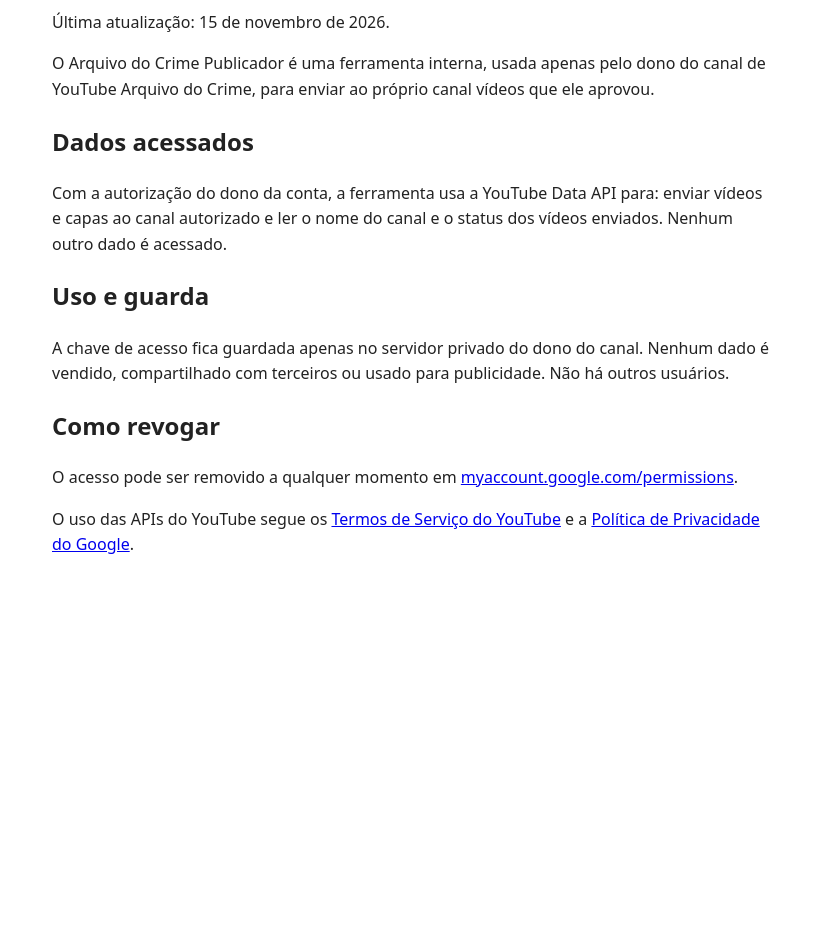
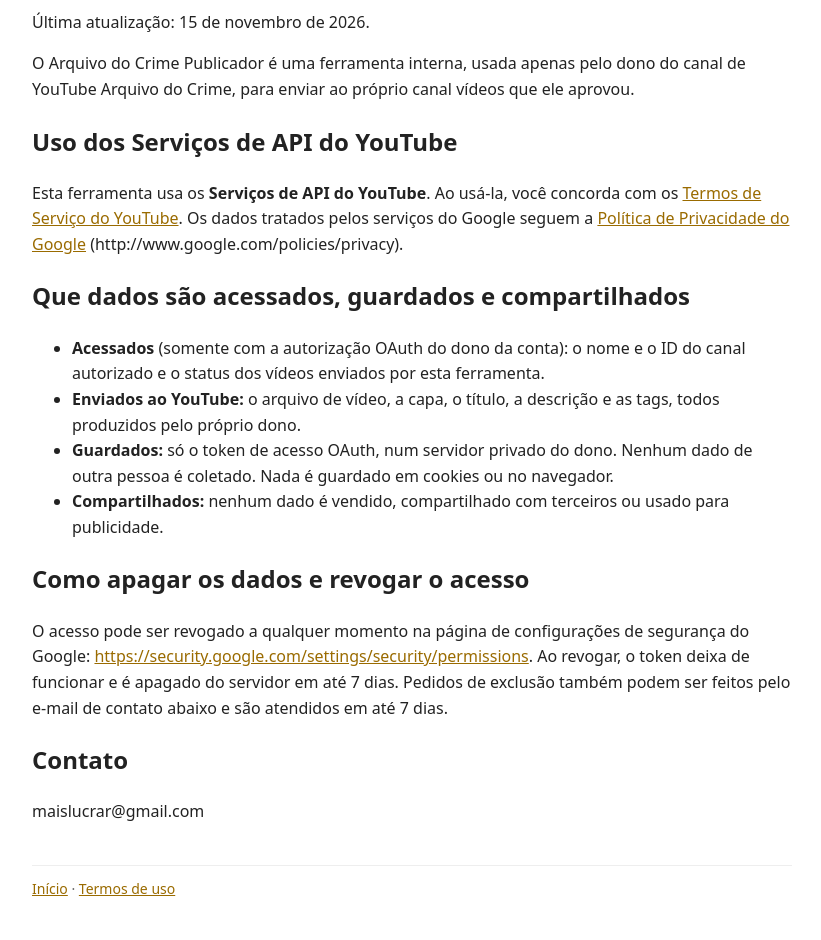
Before and after one commit to MARCOSMEDINAp/arquivo-do-crime, a plain HTML site: page privacidade.html in a window 1280 px wide. Shown: the part 154-1094 px from the top of the page, without its empty margins (228-1049 px from the left). Before the commit the page ends 800 px from the top, so only its background shows below. Drawn offline with Linux system fonts and the light colour scheme.

Commit message:
Política no padrão dos Serviços de API do YouTube

```diff
--- a/privacidade.html
+++ b/privacidade.html
@@ -1,13 +1,19 @@
-<!doctype html><html lang="pt-BR"><head><meta charset="utf-8"><meta name="viewport" content="width=device-width,initial-scale=1"><title>Política de privacidade</title>
-<style>body{font-family:system-ui,sans-serif;max-width:720px;margin:40px auto;padding:0 16px;line-height:1.6;color:#222}</style></head><body>
+<!doctype html><html lang="pt-BR"><head><meta charset="utf-8"><meta name="viewport" content="width=device-width,initial-scale=1"><title>Política de privacidade</title><style>body{font-family:system-ui,sans-serif;max-width:760px;margin:40px auto;padding:0 16px;line-height:1.6;color:#222}a{color:#9a6b00}.yt{display:inline-block;margin-top:8px;padding:6px 12px;border:1px solid #ccc;border-radius:6px;font-size:14px;color:#444}footer{margin-top:40px;font-size:14px;color:#666;border-top:1px solid #eee;padding-top:12px}</style></head><body>
 <h1>Política de privacidade · Arquivo do Crime Publicador</h1>
 <p>Última atualização: 15 de novembro de 2026.</p>
 <p>O Arquivo do Crime Publicador é uma ferramenta interna, usada apenas pelo dono do canal de YouTube Arquivo do Crime, para enviar ao próprio canal vídeos que ele aprovou.</p>
-<h2>Dados acessados</h2>
-<p>Com a autorização do dono da conta, a ferramenta usa a YouTube Data API para: enviar vídeos e capas ao canal autorizado e ler o nome do canal e o status dos vídeos enviados. Nenhum outro dado é acessado.</p>
-<h2>Uso e guarda</h2>
-<p>A chave de acesso fica guardada apenas no servidor privado do dono do canal. Nenhum dado é vendido, compartilhado com terceiros ou usado para publicidade. Não há outros usuários.</p>
-<h2>Como revogar</h2>
-<p>O acesso pode ser removido a qualquer momento em <a href="https://myaccount.google.com/permissions">myaccount.google.com/permissions</a>.</p>
-<p>O uso das APIs do YouTube segue os <a href="https://www.youtube.com/t/terms">Termos de Serviço do YouTube</a> e a <a href="https://policies.google.com/privacy">Política de Privacidade do Google</a>.</p>
+<h2>Uso dos Serviços de API do YouTube</h2>
+<p>Esta ferramenta usa os <strong>Serviços de API do YouTube</strong>. Ao usá-la, você concorda com os <a href="https://www.youtube.com/t/terms">Termos de Serviço do YouTube</a>. Os dados tratados pelos serviços do Google seguem a <a href="https://policies.google.com/privacy">Política de Privacidade do Google</a> (http://www.google.com/policies/privacy).</p>
+<h2>Que dados são acessados, guardados e compartilhados</h2>
+<ul>
+<li><strong>Acessados</strong> (somente com a autorização OAuth do dono da conta): o nome e o ID do canal autorizado e o status dos vídeos enviados por esta ferramenta.</li>
+<li><strong>Enviados ao YouTube:</strong> o arquivo de vídeo, a capa, o título, a descrição e as tags, todos produzidos pelo próprio dono.</li>
+<li><strong>Guardados:</strong> só o token de acesso OAuth, num servidor privado do dono. Nenhum dado de outra pessoa é coletado. Nada é guardado em cookies ou no navegador.</li>
+<li><strong>Compartilhados:</strong> nenhum dado é vendido, compartilhado com terceiros ou usado para publicidade.</li>
+</ul>
+<h2>Como apagar os dados e revogar o acesso</h2>
+<p>O acesso pode ser revogado a qualquer momento na página de configurações de segurança do Google: <a href="https://security.google.com/settings/security/permissions">https://security.google.com/settings/security/permissions</a>. Ao revogar, o token deixa de funcionar e é apagado do servidor em até 7 dias. Pedidos de exclusão também podem ser feitos pelo e-mail de contato abaixo e são atendidos em até 7 dias.</p>
+<h2>Contato</h2>
+<p>maislucrar@gmail.com</p>
+<footer><a href="index.html">Início</a> · <a href="termos.html">Termos de uso</a></footer>
 </body></html>
```
Also changed, not shown: index.html (+6 -5 lines), termos.html (+6 -3 lines).
